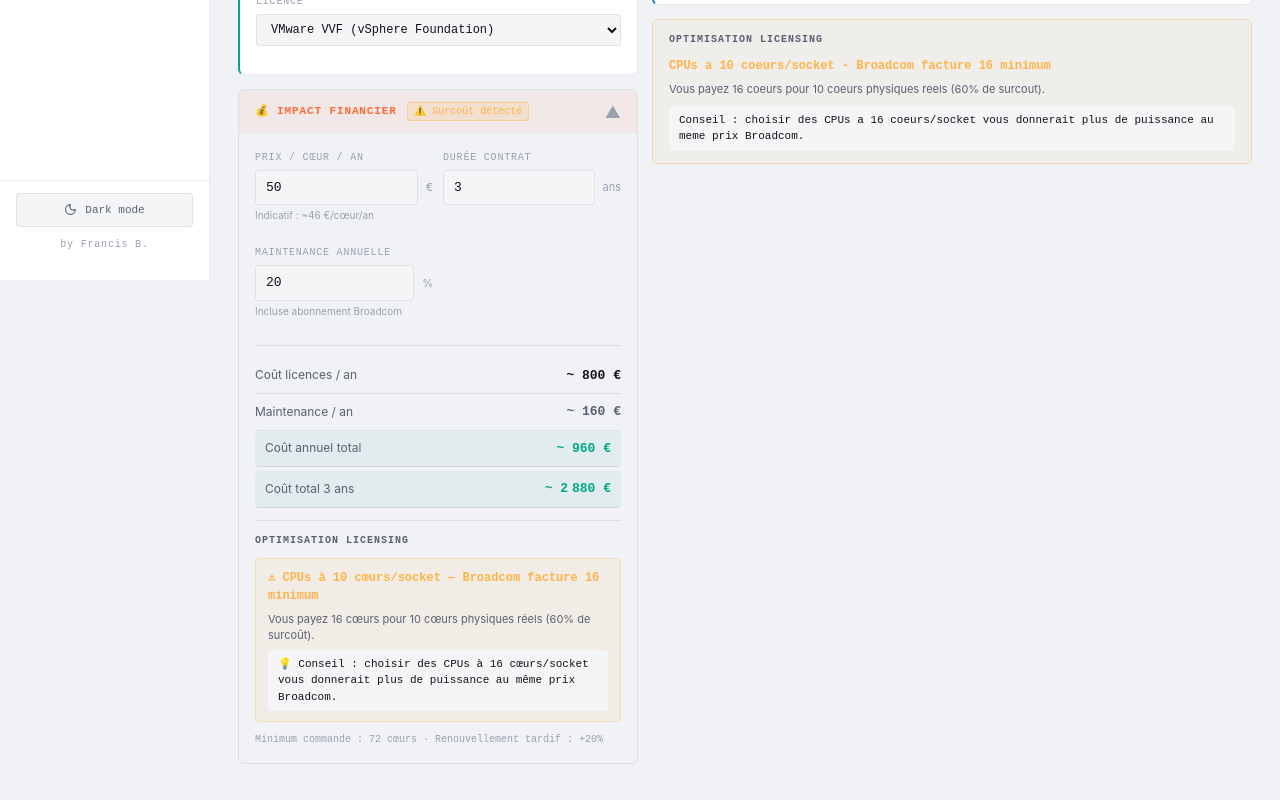
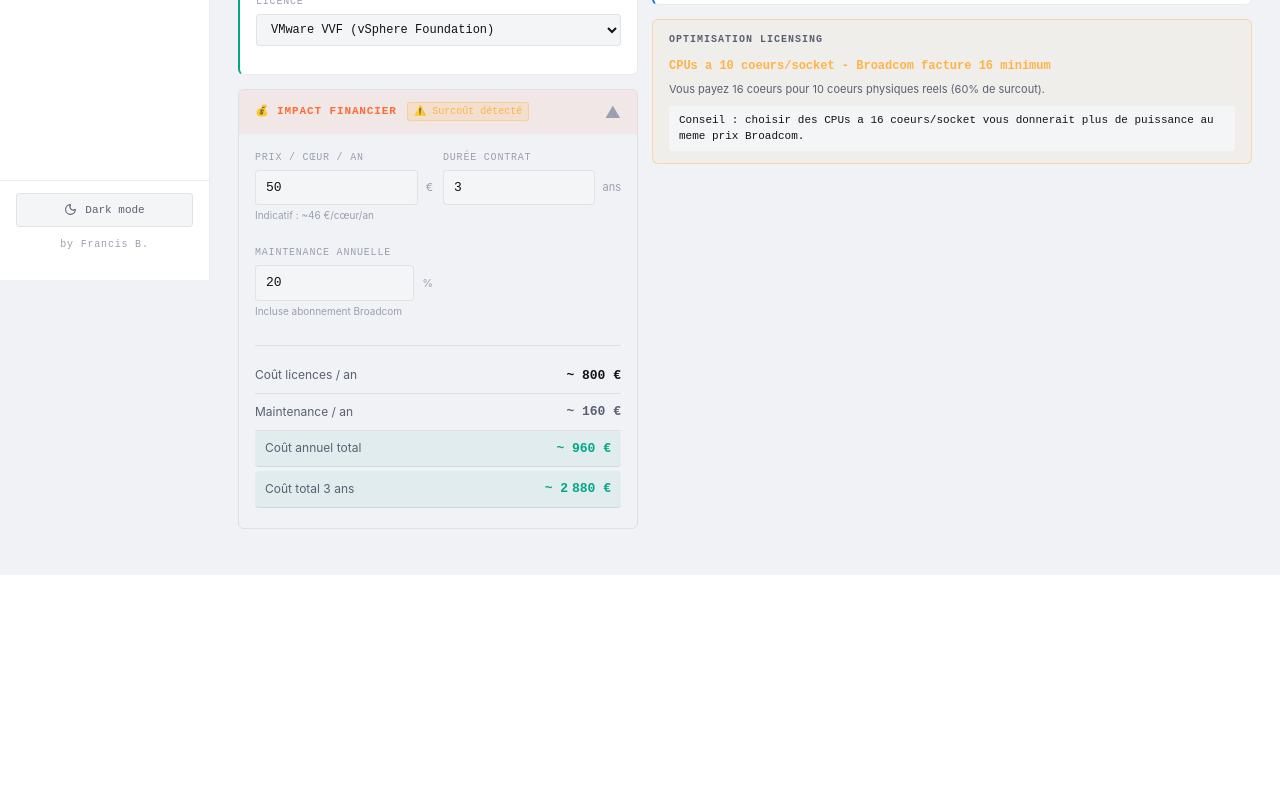
Before and after one commit to darknrall89/SizingHUB, a React (Vite) app: page / in a window 1280 px wide. Shown: the part 520-1320 px from the top of the page. After the commit the page ends 1095 px from the top, so only its background shows below. Built offline with nearby package versions, Linux system fonts and the light colour scheme.

Commit message:
fix: suppression doublon Optimisation licensing dans accordéon

```diff
--- a/src/SizingHub.jsx
+++ b/src/SizingHub.jsx
@@ -281,28 +281,6 @@ function VMwareCalc({th, isMobile=false}) {
           <RR label="Maintenance / an"           value={"~ "+fmt(Math.round(r.maintenanceCost))+" €"} color={th.t2}/>
           <RR label="Coût annuel total"          value={"~ "+fmt(r.totalAnnualEur)+" €"} color={th.accent} highlight/>
           <RR label={"Coût total "+yearsTotal+" ans"} value={"~ "+fmt(r.totalProjectEur)+" €"} color={th.accent} highlight/>
-          <hr style={s.divider}/>
-          <div style={{fontSize:10,fontWeight:600,color:th.t2,textTransform:"uppercase",letterSpacing:"0.1em",marginBottom:10,fontFamily:"monospace"}}>Optimisation licensing</div>
-          {r.showOpt?(
-            <div style={{background:"rgba(255,181,71,0.08)",border:"1px solid rgba(255,181,71,0.25)",borderRadius:4,padding:"10px 12px"}}>
-              <div style={{fontSize:12,color:"#ffb347",fontFamily:"monospace",fontWeight:600,marginBottom:6}}>
-                ⚠ CPUs à {cores} cœurs/socket — Broadcom facture 16 minimum
-              </div>
-              <div style={{fontSize:11,color:th.t2,marginBottom:6}}>
-                Vous payez {fmt(r.totalBilled)} cœurs pour {fmt(r.totalPhys)} cœurs physiques réels ({r.surPct}% de surcoût).
-              </div>
-              <div style={{padding:"6px 10px",background:th.bg2,borderRadius:3,fontSize:11,color:th.t1,fontFamily:"monospace"}}>
-                💡 Conseil : choisir des CPUs à 16 cœurs/socket vous donnerait plus de puissance au même prix Broadcom.
-              </div>
-            </div>
-          ):(
-            <div style={{background:"rgba(0,212,170,0.07)",border:"1px solid rgba(0,212,170,0.2)",borderRadius:4,padding:"10px 12px",fontSize:11,color:th.accent}}>
-              ✓ Configuration optimale — cœurs physiques ≥ 16/socket, aucun surcoût Broadcom
-            </div>
-          )}
-          <div style={{marginTop:10,fontSize:10,color:th.t3,fontFamily:"monospace"}}>
-            Minimum commande : 72 cœurs · Renouvellement tardif : +20%
-          </div>
           </div>}
         </div>
 
```
